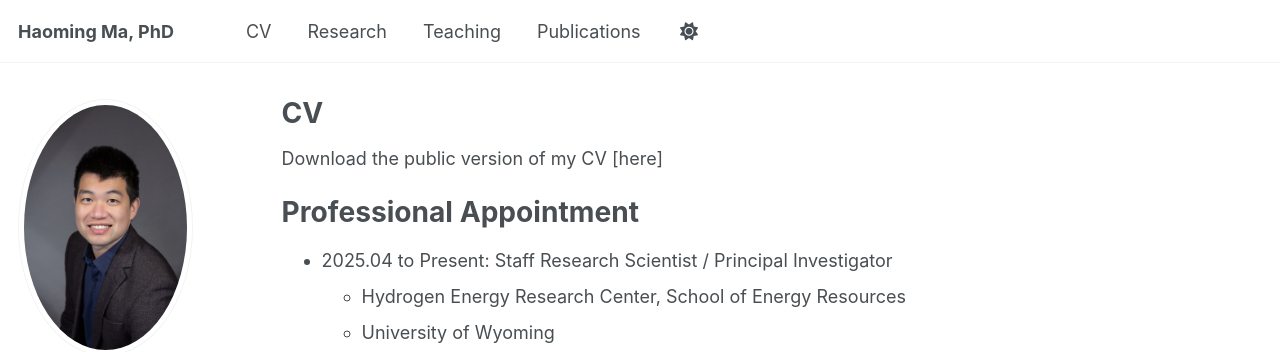
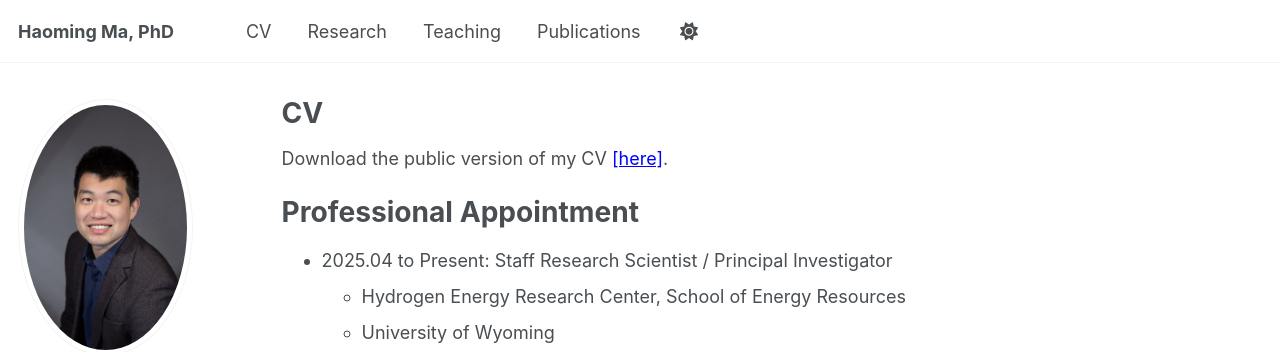
Before and after one commit to haoming-ma/haoming-ma.github.io, a Jekyll site: the page built from _pages/cv.md, in a window 1280 px wide and 900 px high. Shown: the top 352 px of the window. Built offline with Jekyll 4.4.1, drawn with Linux system fonts in a browser that asks for light colours; some web fonts are replaced; part of the change alters nothing that is shown.

Commit message:
Update cv.md

```diff
--- a/_pages/cv.md
+++ b/_pages/cv.md
@@ -9,7 +9,8 @@ redirect_from:
 
 {% include base_path %}
 
-Download the public version of my CV [here]
+Download the public version of my CV
+<a href="{{ '/files/CV_public.pdf' | relative_url }}" target="_blank" rel="noopener">[here]</a>.
 
 Professional Appointment
 ======
```
